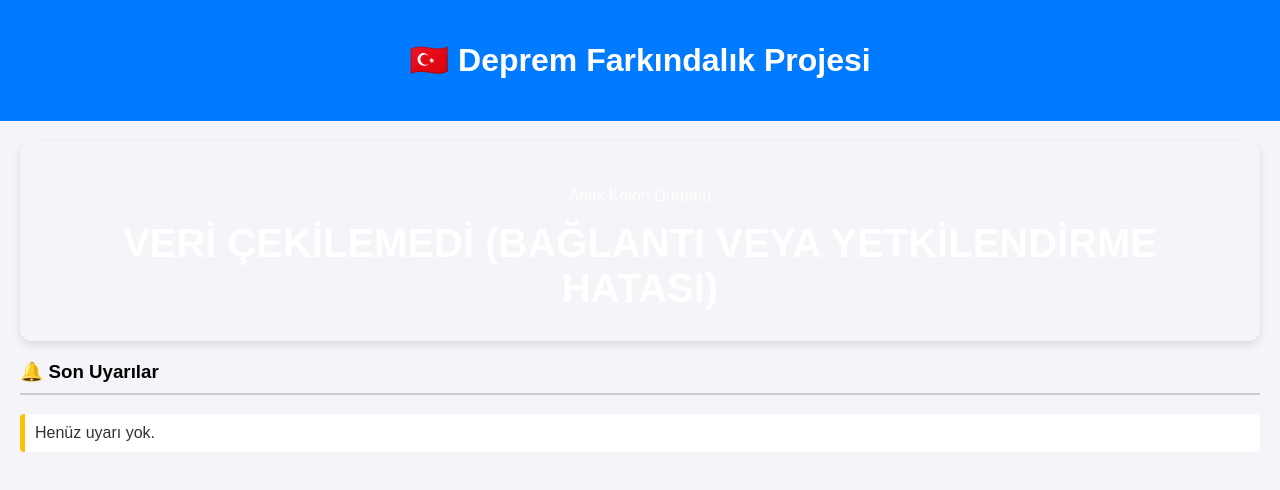
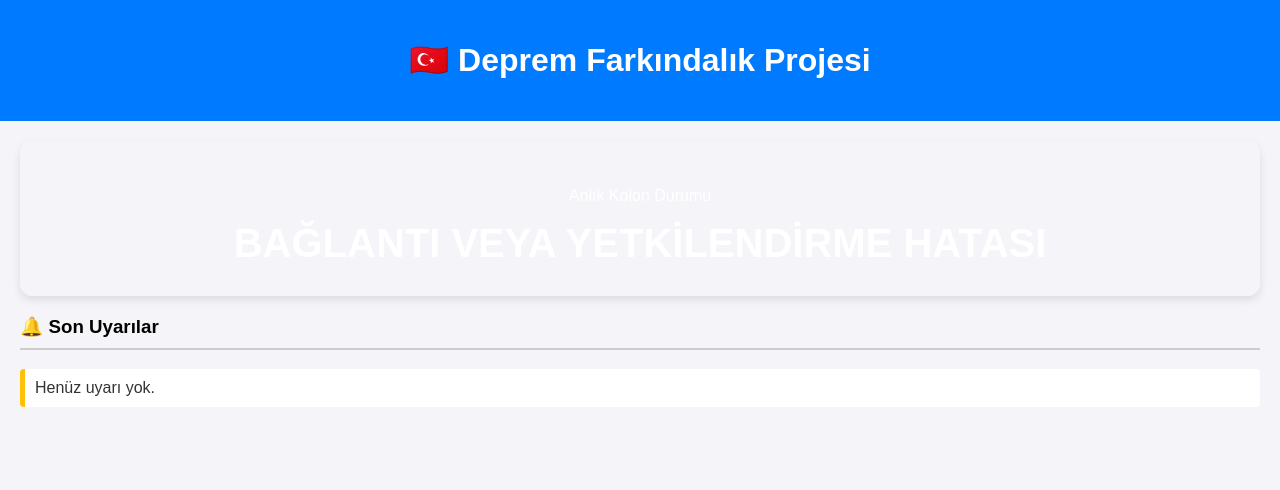
Before and after one commit to Ggsffff/deprem-uyari-sistemi, a plain HTML site: page index.html in a window 1280 px wide. Drawn offline with Linux system fonts and the light colour scheme; no server answers.

Commit message:
index.html

```diff
--- a/index.html
+++ b/index.html
@@ -47,7 +47,7 @@
         const FIREBASE_PROJE_ID = 'deprem-uyari-sistemi-5e7e0-default-rtdb';
         const FIREBASE_AUTH = 'K4MWY28KzS8YHubcyg3GbESnCNGvEEqJXLkzKuV1';
 
-        // REST API URL'si
+        // REST API URL'si (Veri Çekme)
         const FIREBASE_API_URL = `https://${FIREBASE_PROJE_ID}.firebaseio.com/anlik_durum.json?auth=${FIREBASE_AUTH}`;
 
         const durumKutusu = document.getElementById('durumKutusu');
@@ -58,7 +58,7 @@
 
         async function anlikVeriCek() {
             try {
-                // HTTP GET isteği ile veriyi çekiyoruz (Özgün REST API çözümü)
+                // HTTP GET isteği ile veriyi çekiyoruz
                 const response = await fetch(FIREBASE_API_URL);
                 const gelenVeri = await response.json();
 
@@ -69,8 +69,7 @@
 
             } catch (error) {
                 console.error("Veri çekilirken hata oluştu:", error);
-                // Artık bu hatayı almamalısın, çünkü anahtarlar doğru
-                durumMesaji.textContent = "VERİ ÇEKİLEMEDİ (BAĞLANTI VEYA YETKİLENDİRME HATASI)";
+                durumMesaji.textContent = "BAĞLANTI VEYA YETKİLENDİRME HATASI";
                 durumKutusu.className = 'durum';
             }
         }
```
